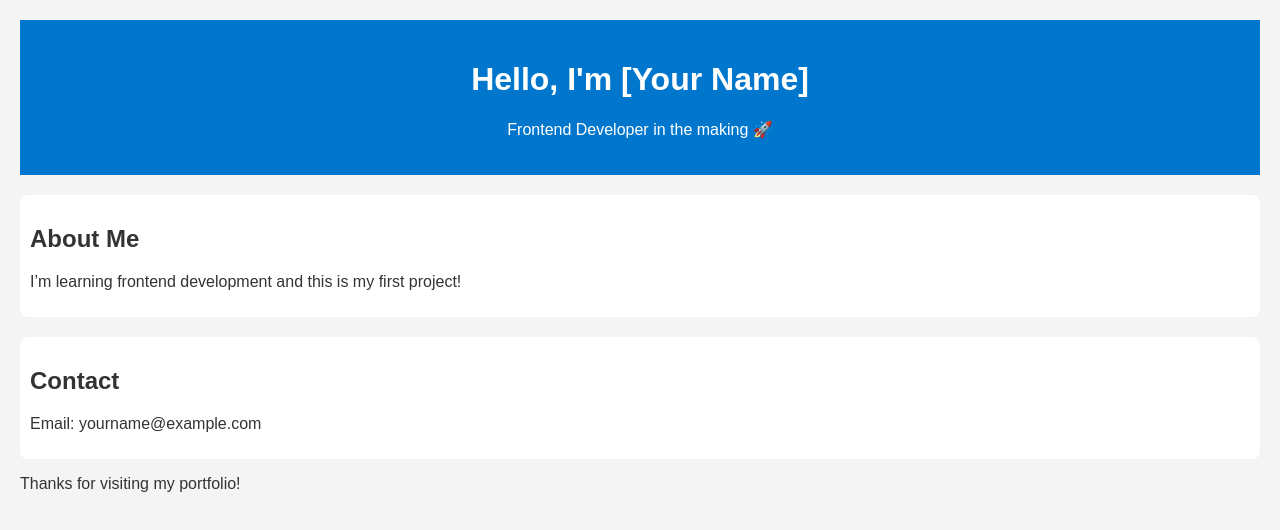
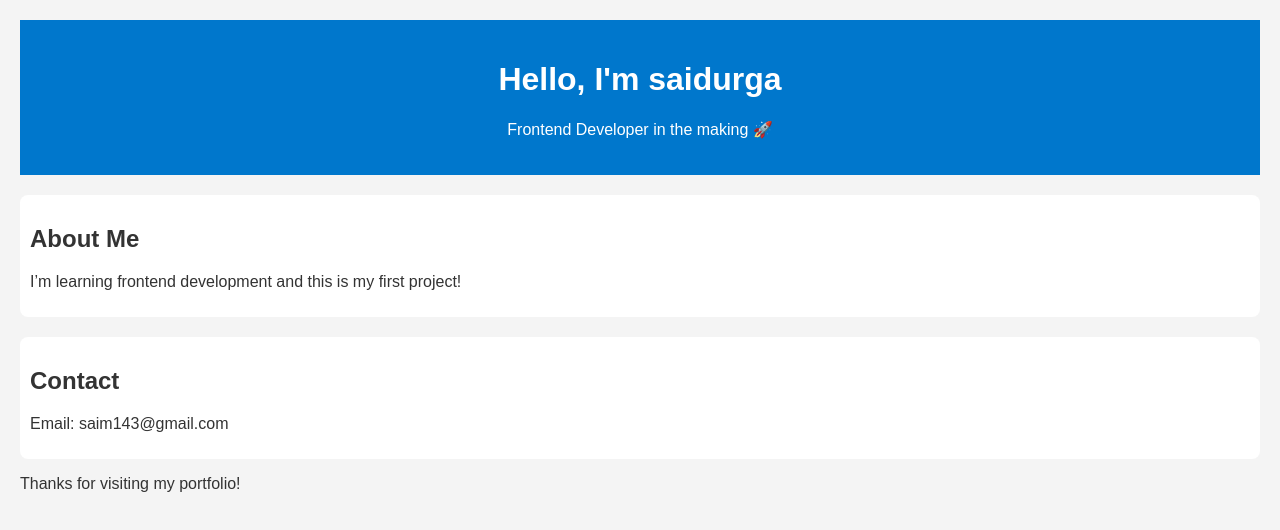
Before and after one commit to saidurga2002/portfolio, a plain HTML site: page index.html in a window 1280 px wide. Drawn offline with Linux system fonts and the light colour scheme.

Commit message:
Update index.html

```diff
--- a/index.html
+++ b/index.html
@@ -8,7 +8,7 @@
 </head>
 <body>
   <header>
-    <h1>Hello, I'm [Your Name]</h1>
+    <h1>Hello, I'm saidurga </h1>
     <p>Frontend Developer in the making 🚀</p>
   </header>
 
@@ -19,7 +19,7 @@
 
   <section id="contact">
     <h2>Contact</h2>
-    <p>Email: yourname@example.com</p>
+    <p>Email: saim143@gmail.com</p>
   </section>
 
   <script src="script.js"></script>
```
